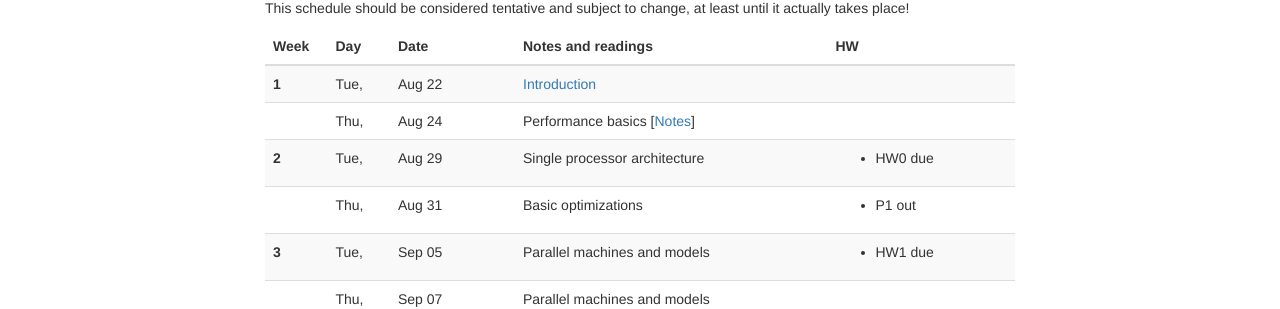
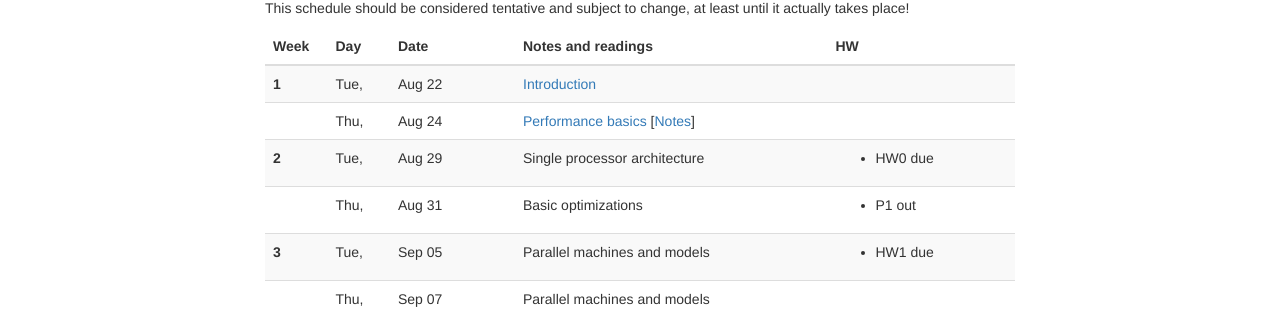
Before and after one commit to cornell-cs5220-f17/cs5220-f17, a Jekyll site: the page built from web/schedule.html, in a window 1280 px wide and 900 px high. Shown: the part 192-501 px from the top of the window. Built offline with Jekyll 4.4.1, drawn with Linux system fonts in a browser that asks for light colours; nearby versions of some CDN libraries; part of the change alters nothing that is shown.

```diff
--- a/web/_data/lectures.yml
+++ b/web/_data/lectures.yml
@@ -9,6 +9,7 @@
   date: 2017-08-24
   info: Performance basics
   notes: 2017-08-24-notes.pdf
+  slides: 2017-08-24-slides.pdf
 #
 # ==================
 # Week 2
```
Also changed, not shown: 2 other files.
